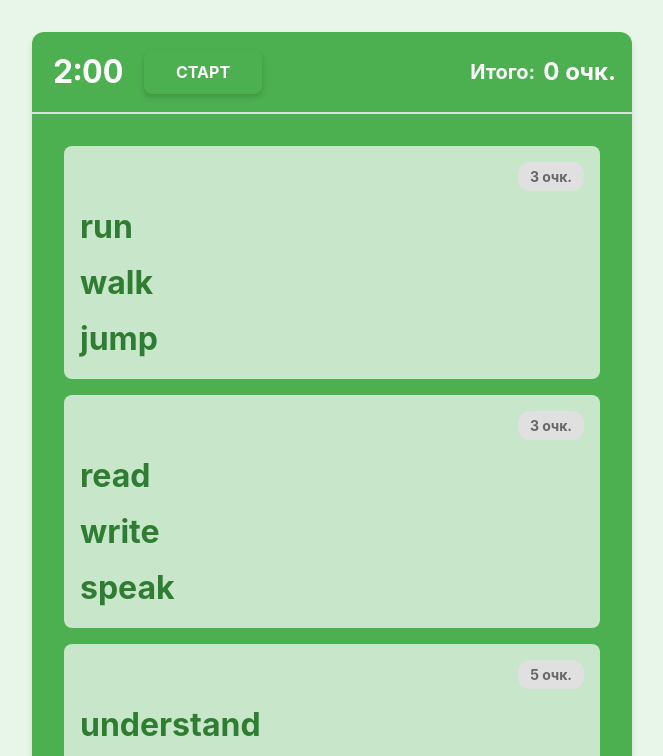
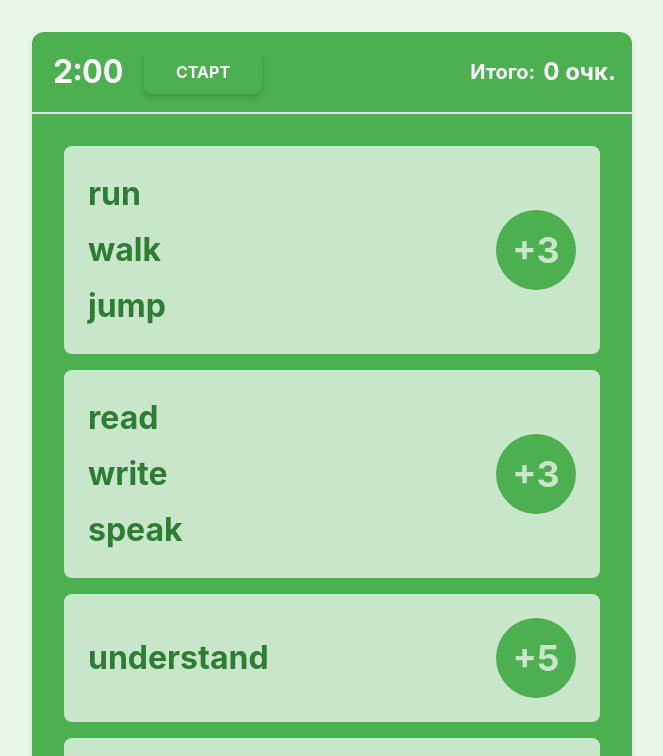
Before and after one commit to Otec-S/pwa-words, a React (Vite) app: page / in a window 1280 px wide. Shown: the top 756 px of the page, without its empty margins (308-971 px from the left). Built offline with nearby package versions, Linux system fonts and the light colour scheme.

Commit message:
Update WordGroup styles and structure for improved layout and visual consistency

```diff
--- a/src/components/WordGroup/WordGroup.css
+++ b/src/components/WordGroup/WordGroup.css
@@ -1,23 +1,26 @@
 .word-group {
-  padding: 1rem;
+  padding: 1.5rem;
   background: #c8e6c9;
   border-radius: 8px;
   margin-bottom: 1rem;
-}
-
-.word-group__header {
   display: flex;
-  justify-content: flex-end;
-  margin-bottom: 0.75rem;
+  align-items: center;
+  justify-content: space-between;
+  gap: 1rem;
 }
 
 .word-group__points {
-  font-size: 0.875rem;
+  font-size: 2.25rem;
   font-weight: bold;
-  color: #666;
-  background: #e0e0e0;
-  padding: 0.25rem 0.75rem;
-  border-radius: 12px;
+  color: #c8e6c9;
+  background: #4caf50;
+  width: 80px;
+  height: 80px;
+  border-radius: 50%;
+  display: flex;
+  align-items: center;
+  justify-content: center;
+  flex-shrink: 0;
 }
 
 .word-group__words {
--- a/src/components/WordGroup/WordGroup.tsx
+++ b/src/components/WordGroup/WordGroup.tsx
@@ -18,9 +18,6 @@ export const WordGroup: React.FC<WordGroupProps> = ({
 }) => {
   return (
     <div className="word-group">
-      <div className="word-group__header">
-        <span className="word-group__points">{points} очк.</span>
-      </div>
       <div className="word-group__words">
         {words.map((word, wordIndex) => {
           const wordKey = `g${groupIndex}-w${wordIndex}`;
@@ -40,6 +37,7 @@ export const WordGroup: React.FC<WordGroupProps> = ({
           );
         })}
       </div>
+      <span className="word-group__points">+{points}</span>
     </div>
   );
 };
```
